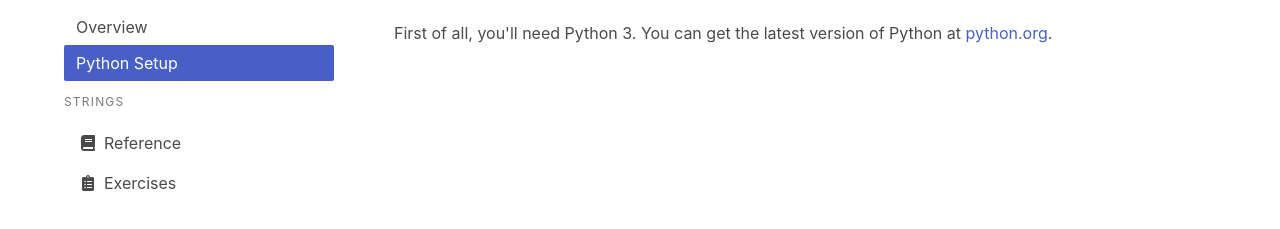
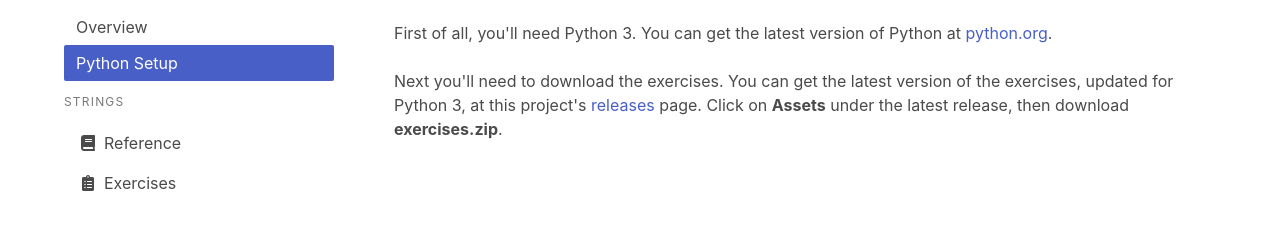
Before and after one commit to miller-time/google-python-class, a plain HTML site: page index.html in a window 1280 px wide. Both pictures are taken after a click on the link "Python Setup". Shown: the part 55-284 px from the top of the page. Drawn offline with nearby package versions, Linux system fonts and the light colour scheme.

Commit message:
exercise download instructions

```diff
--- a/index.html
+++ b/index.html
@@ -73,6 +73,12 @@
         First of all, you'll need Python 3. You can get the latest version of Python at <a href="https://python.org"
           target="_blank">python.org</a>.
       </div>
+      <div class="block">
+        Next you'll need to download the exercises. You can get the latest version of the exercises, updated for Python
+        3, at this project's <a href="https://github.com/miller-time/google-python-class/releases"
+          target="_blank">releases</a> page. Click on <b>Assets</b> under the latest release, then download
+        <b>exercises.zip</b>.
+      </div>
     </div>
 
     <div id="strings">
```
